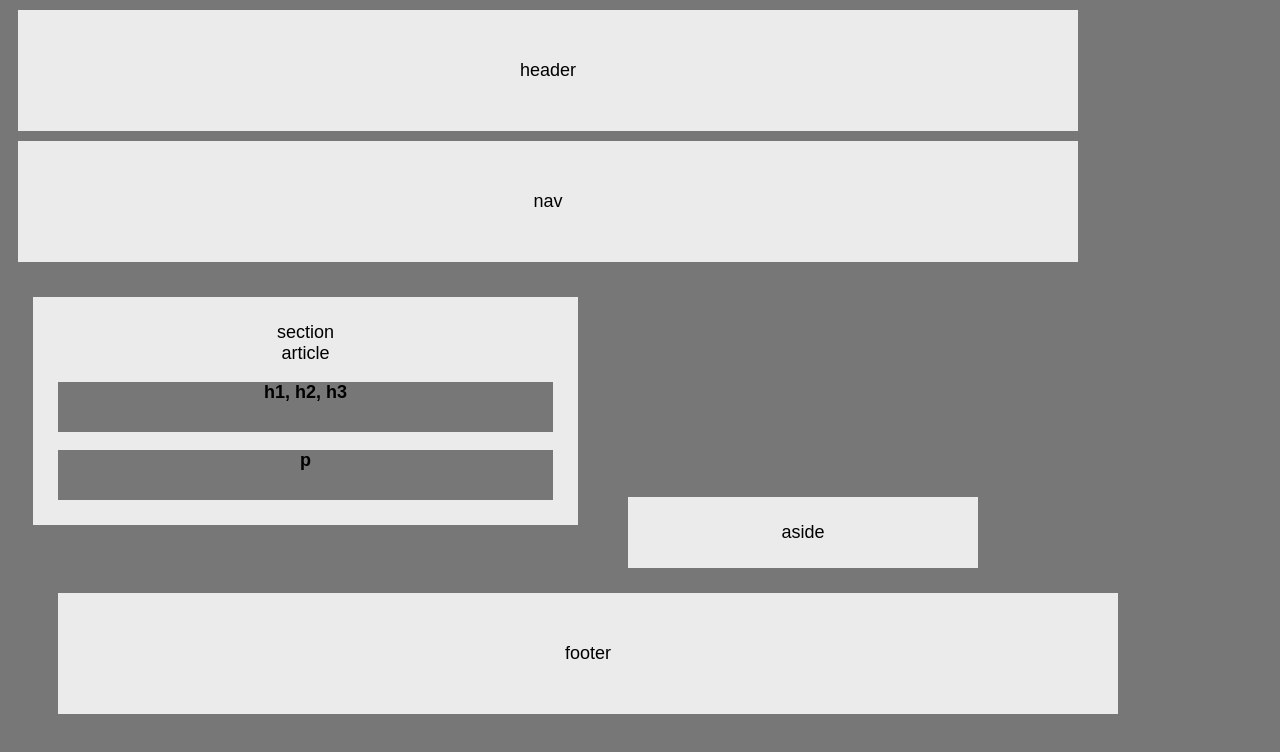
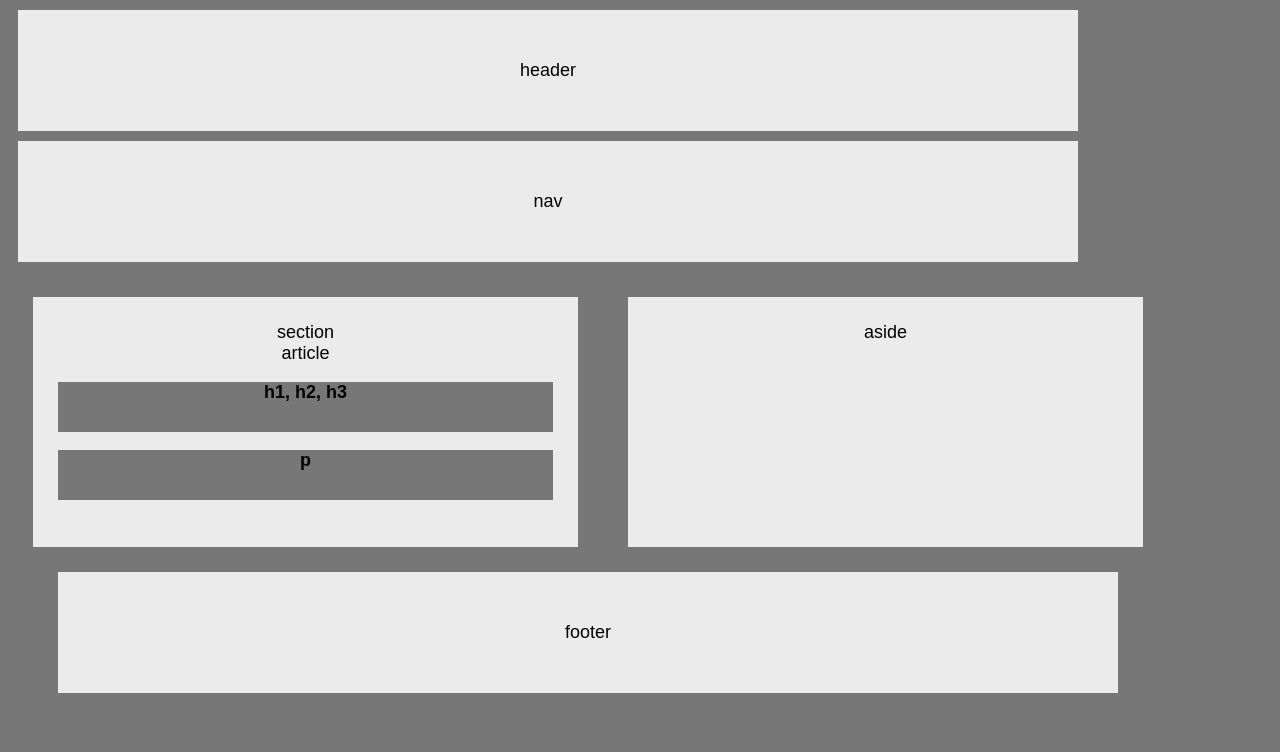
Before and after one commit to jf-utex/HW-Wireframe, a plain HTML site: page index.html in a window 1280 px wide. Drawn offline with Linux system fonts and the light colour scheme.

Commit message:
fixed aside float still with footer issues and article box color

```diff
--- a/index.html
+++ b/index.html
@@ -17,13 +17,12 @@
     nav
   </div>
 
-  <div style="width:50%; height: 200px">
-    <section id="section" style= "left: 0">
+  <div>
+    <section id="section">
       section
       <article>
         <div id="BigBox">
           article
-
           <div id="headings">
             <h1>h1, h2, h3</h1>
           </div>
@@ -41,7 +40,6 @@
       aside
     </div>
 
-
   <footer>
     footer
   </footer>
--- a/style.css
+++ b/style.css
@@ -6,6 +6,7 @@
 }
 
 body {
+  height: 150px;
 
 }
 
@@ -26,6 +27,7 @@ header {
 #section {
   color: black;
   background: #ebebeb;
+  height: 200px;
   width: 495px;
   border:25px;
   padding: 25px;
@@ -54,8 +56,8 @@ header {
 #aside {
   color: black;
   background: #ebebeb;
-  height: 290;
-  width: 300px;
+  height: 200px;
+  width: 465px;
   border:25px;
   padding: 25px;
   margin: 25px;
@@ -63,6 +65,7 @@ header {
 }
 footer {
   clear: both;
+  overflow: auto;
   color: black;
   background: #ebebeb;
   width: 960px;
```
